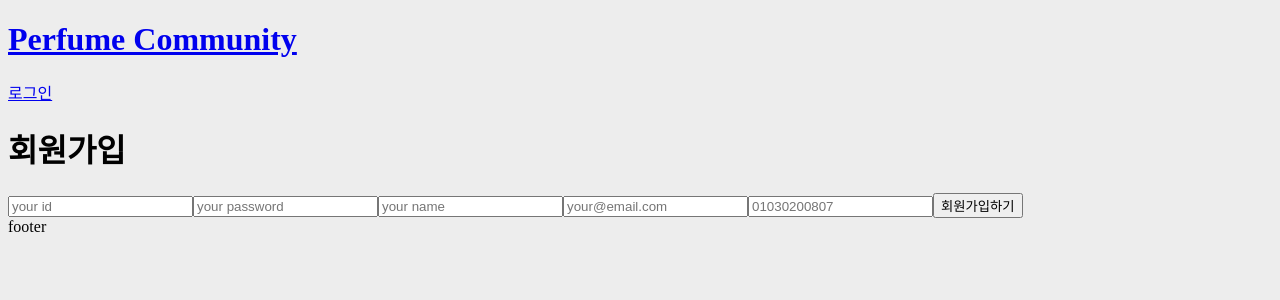
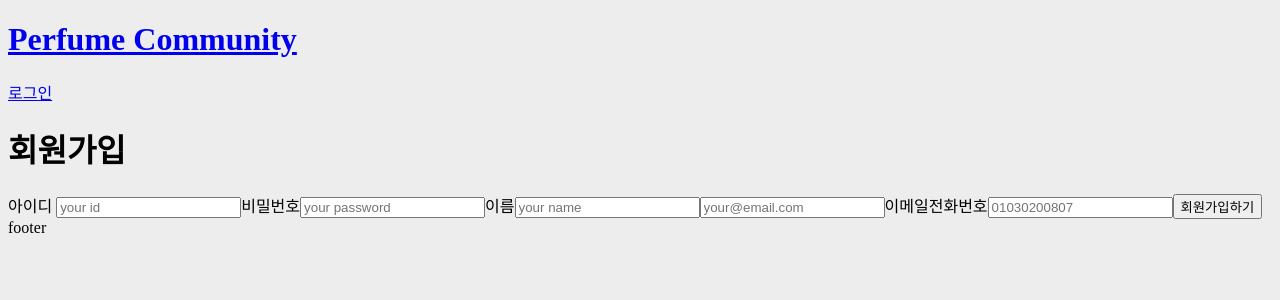
Before and after one commit to summerydev/perfume-community, a Vue app in the folder ui/: page /signup in a window 1280 px wide. Shown: the top 300 px of the page. Built offline with nearby package versions, Linux system fonts and the light colour scheme.

Commit message:
[ui] input태그 앞 텍스트 추가

```diff
--- a/ui/src/views/SignUp.vue
+++ b/ui/src/views/SignUp.vue
@@ -2,7 +2,7 @@
   <div>
     <h1>회원가입</h1>
     <form @submit.prevent="handleSubmit">
-      <label for="userid">
+      <label for="userid">아이디
         <input
           v-model="userid"
           name="userid"
@@ -12,7 +12,7 @@
         />
       </label>
       <label for="password"
-        ><input
+        >비밀번호<input
           v-model="password"
           name="password"
           type="password"
@@ -20,7 +20,7 @@
           required
       /></label>
       <label for="name"
-        ><input
+        >이름<input
           v-model="name"
           name="name"
           type="text"
@@ -34,9 +34,9 @@
           type="email"
           placeholder="your@email.com"
           required
-      /></label>
+      />이메일</label>
       <label for="phone"
-        ><input
+        >전화번호<input
           v-model="phone"
           name="phone"
           type="tel"
```
